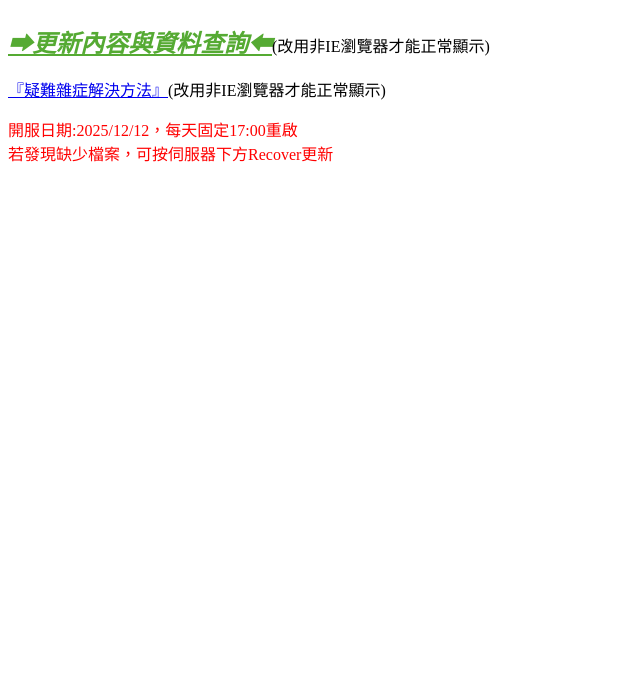
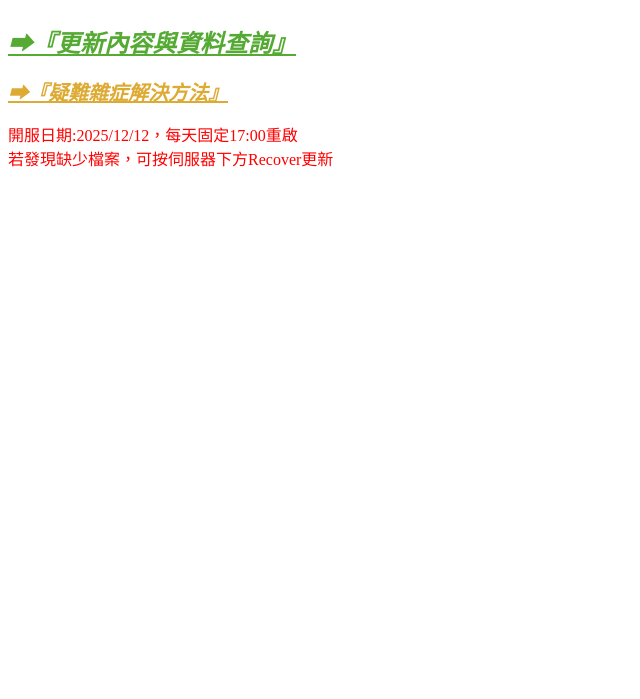
Before and after one commit to nicetw3951/MemoriesLineage2-site, a plain HTML site: page index2.html in a window 1280 px wide. Shown: the part 101-800 px from the top of the page, without its empty margins (0-640 px from the left). Drawn offline with Linux system fonts and the light colour scheme.

Commit message:
Update index2.html

```diff
--- a/index2.html
+++ b/index2.html
@@ -8,9 +8,12 @@
 </span>
 	<!--<br><a href="index.html" target="_blank">➡更新內容與資料查詢</a> -->
 <br><a href="index.html" target="_blank" style="color: #55AA33; font-weight: bold; font-style: italic; font-size: 24px;">
-  ➡更新內容與資料查詢⬅</a>(改用非IE瀏覽器才能正常顯示)
+  ➡『更新內容與資料查詢』</a>
 <br>
-	<br><a href="F&Q.html" target="_blank">『疑難雜症解決方法』</a>(改用非IE瀏覽器才能正常顯示)
+	<!--<br><p style="color: #FF0000;"><a href="F&Q.html" target="_blank">『疑難雜症解決方法』</p></a>-->
+<br><a href="index.html" target="_blank" style="color: #DDAA33; font-weight: bold; font-style: italic; font-size: 20px;">
+  ➡『疑難雜症解決方法』</a>
+<br>
 	<p style="color: #FF0000;">開服日期:2025/12/12，每天固定17:00重啟<br>
 	若發現缺少檔案，可按伺服器下方Recover更新</p>
 	<br>
```
